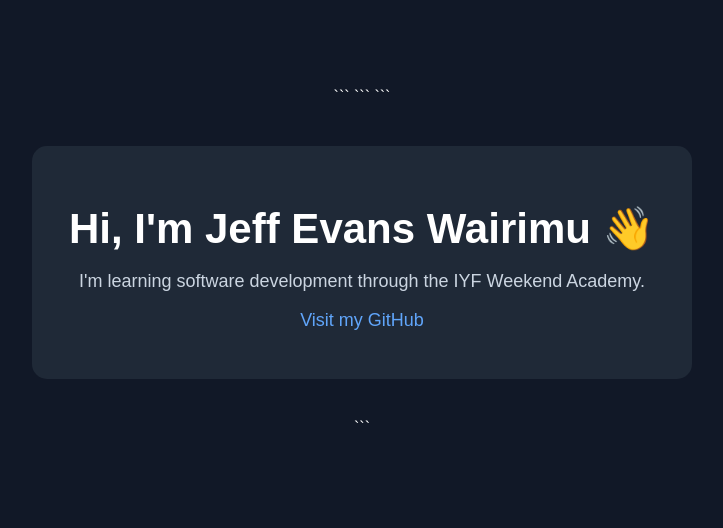
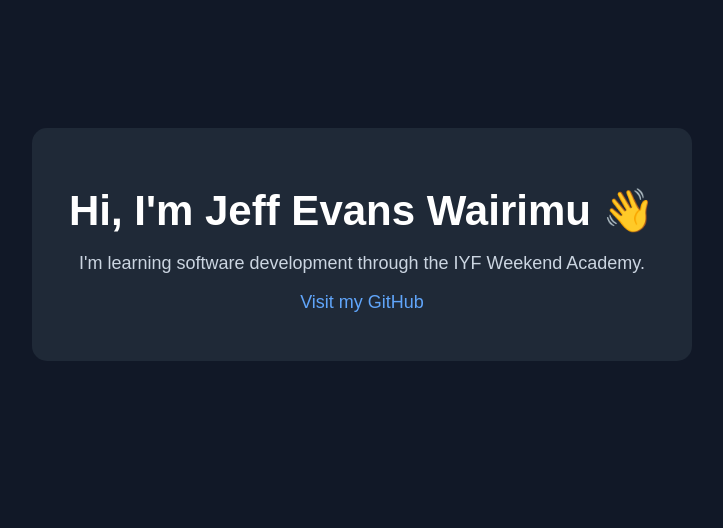
Before and after one commit to WairimuEvans/WairimuEvans, a plain HTML site: page index.html in a window 1280 px wide. Shown: the whole page, without its empty margins (278-1001 px from the left). Drawn offline with Linux system fonts and the light colour scheme.

Commit message:
Refactor index.html for cleaner markup
Removed redundant HTML elements and improved structure.

````diff
--- a/index.html
+++ b/index.html
@@ -1,10 +1,9 @@
 <!DOCTYPE html>
-
-<html>
+<html lang="en">
 <head>
+    <meta charset="UTF-8">
+    <meta name="viewport" content="width=device-width,initial-scale=1.0">
     <title>Jeff Evans Wairimu</title>
-
-```
 <style>
     body {
         font-family: Arial, sans-serif;
@@ -37,25 +36,14 @@
         text-decoration: none;
     }
 </style>
-```
-
 </head>
-
 <body>
-
-```
 <div class="card">
     <h1>Hi, I'm Jeff Evans Wairimu 👋</h1>
-
-    <p>
-        I'm learning software development through the IYF Weekend Academy.
-    </p>
-
+    <p> I'm learning software development through the IYF Weekend Academy.</p>
     <p>
         <a href="https://github.com/WairimuEvans">Visit my GitHub</a>
     </p>
 </div>
-```
-
 </body>
 </html>
````
